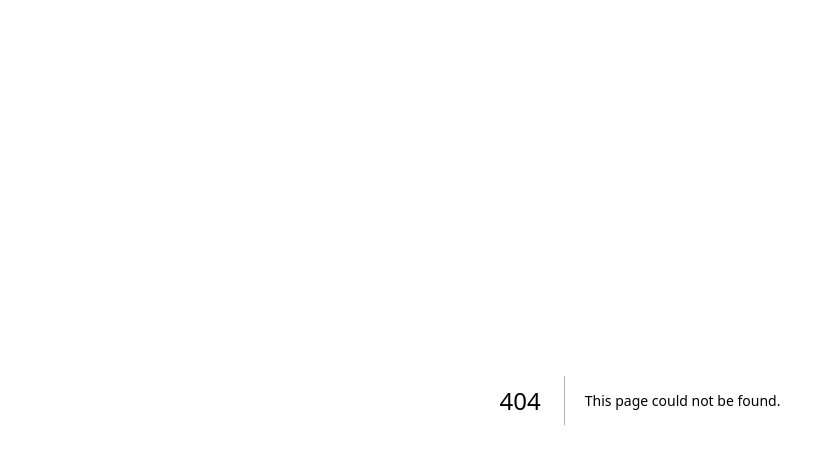
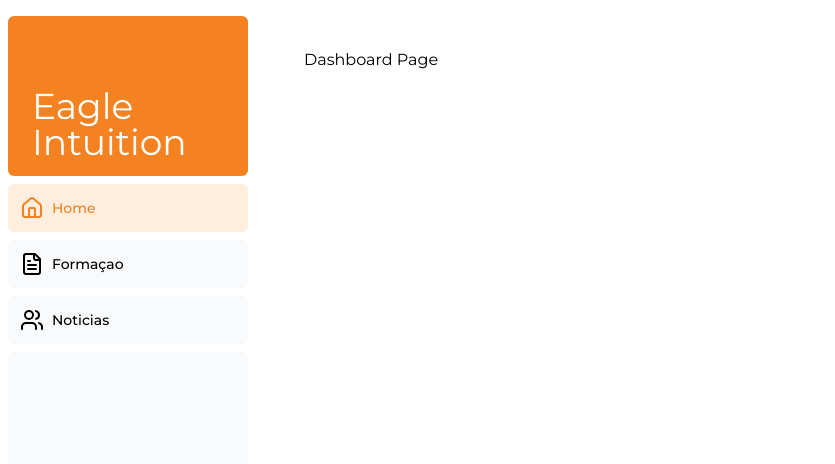
Before and after one commit to LoricBndn/eagle-intuition-national, a Next.js app: page /admin/dashboard in a window 1280 px wide. Before the commit this address had no page. Shown: the top 464 px of the page, without its empty margins (0-835 px from the left). Built offline with nearby package versions, Linux system fonts and the light colour scheme.

Commit message:
ajout pages admin

```diff
--- /dev/null
+++ b/src/app/admin/dashboard/formacao/page.tsx
@@ -0,0 +1,3 @@
+export default function Page() {
+  return <p>Courses Page</p>;
+}
--- /dev/null
+++ b/src/app/admin/dashboard/layout.tsx
@@ -0,0 +1,12 @@
+import SideNav from '@/components/admin/dashboard/sidenav';
+
+export default function Layout({ children }: { children: React.ReactNode }) {
+  return (
+    <div className="flex h-screen flex-col md:flex-row md:overflow-hidden">
+      <div className="w-full flex-none md:w-64">
+        <SideNav />
+      </div>
+      <div className="flex-grow p-6 md:overflow-y-auto md:p-12">{children}</div>
+    </div>
+  );
+}
--- /dev/null
+++ b/src/app/admin/dashboard/noticias/page.tsx
@@ -0,0 +1,3 @@
+export default function Page() {
+  return <p>Posts Page</p>;
+}
--- /dev/null
+++ b/src/app/admin/dashboard/page.tsx
@@ -0,0 +1,3 @@
+export default function Page() {
+  return <p>Dashboard Page</p>;
+}
--- /dev/null
+++ b/src/components/admin/acme-logo.tsx
@@ -0,0 +1,12 @@
+import { Globe } from 'lucide-react';
+
+export default function AcmeLogo() {
+  return (
+    <div
+      className={`flex flex-row items-center gap-2 leading-none text-white`}
+    >
+      <Globe className="h-12 w-12 rotate-[15deg]" />
+      <p className="text-[36px]">Eagle Intuition</p>
+    </div>
+  );
+}
--- /dev/null
+++ b/src/components/admin/dashboard/nav-links.tsx
@@ -0,0 +1,47 @@
+'use client';
+
+import {
+  Users,
+  Home,
+  FileText,
+} from 'lucide-react';
+import Link from 'next/link';
+import { usePathname } from 'next/navigation';
+import clsx from 'clsx';
+
+const links = [
+  { name: 'Home', href: '/admin/dashboard', icon: Home },
+  {
+    name: 'Formaçao',
+    href: '/admin/dashboard/formacao',
+    icon: FileText,
+  },
+  { name: 'Noticias', href: '/admin/dashboard/noticias', icon: Users },
+];
+
+export default function NavLinks() {
+  const pathname = usePathname();
+
+  return (
+    <>
+      {links.map((link) => {
+        const LinkIcon = link.icon;
+        return (
+          <Link
+            key={link.name}
+            href={link.href}
+            className={clsx(
+              'flex h-[48px] grow items-center justify-center gap-2 rounded-md bg-gray-50 p-3 text-sm font-medium hover:bg-secondary hover:text-primary md:flex-none md:justify-start md:p-2 md:px-3',
+              {
+                'bg-secondary text-primary': pathname === link.href,
+              },
+            )}
+          >
+            <LinkIcon className="w-6" />
+            <p className="hidden md:block">{link.name}</p>
+          </Link>
+        );
+      })}
+    </>
+  );
+}
--- /dev/null
+++ b/src/components/admin/dashboard/sidenav.tsx
@@ -0,0 +1,22 @@
+import Link from 'next/link';
+import NavLinks from '@/components/admin/dashboard/nav-links';
+import AcmeLogo from '@/components/admin/acme-logo';
+
+export default function SideNav() {
+  return (
+    <div className="flex h-full flex-col px-3 py-4 md:px-2">
+      <Link
+        className="mb-2 flex h-20 items-end justify-start rounded-md bg-primary p-4 md:h-40"
+        href="/"
+      >
+        <div className="w-32 text-white md:w-40">
+          <AcmeLogo />
+        </div>
+      </Link>
+      <div className="flex grow flex-row justify-between space-x-2 md:flex-col md:space-x-0 md:space-y-2">
+        <NavLinks />
+        <div className="hidden h-auto w-full grow rounded-md bg-gray-50 md:block"></div>
+      </div>
+    </div>
+  );
+}
```
Also changed, not shown: src/lib/actions.ts (added).
